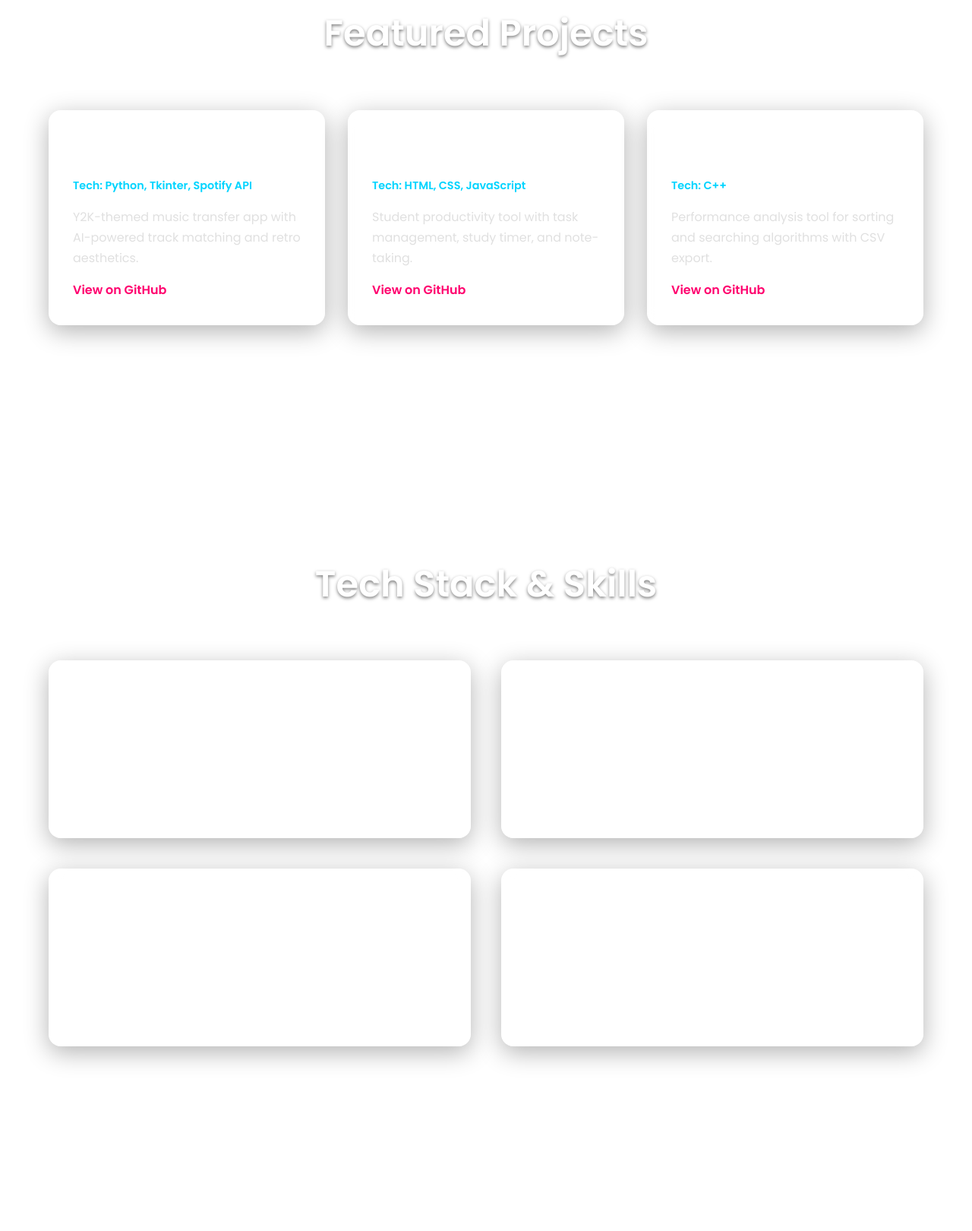
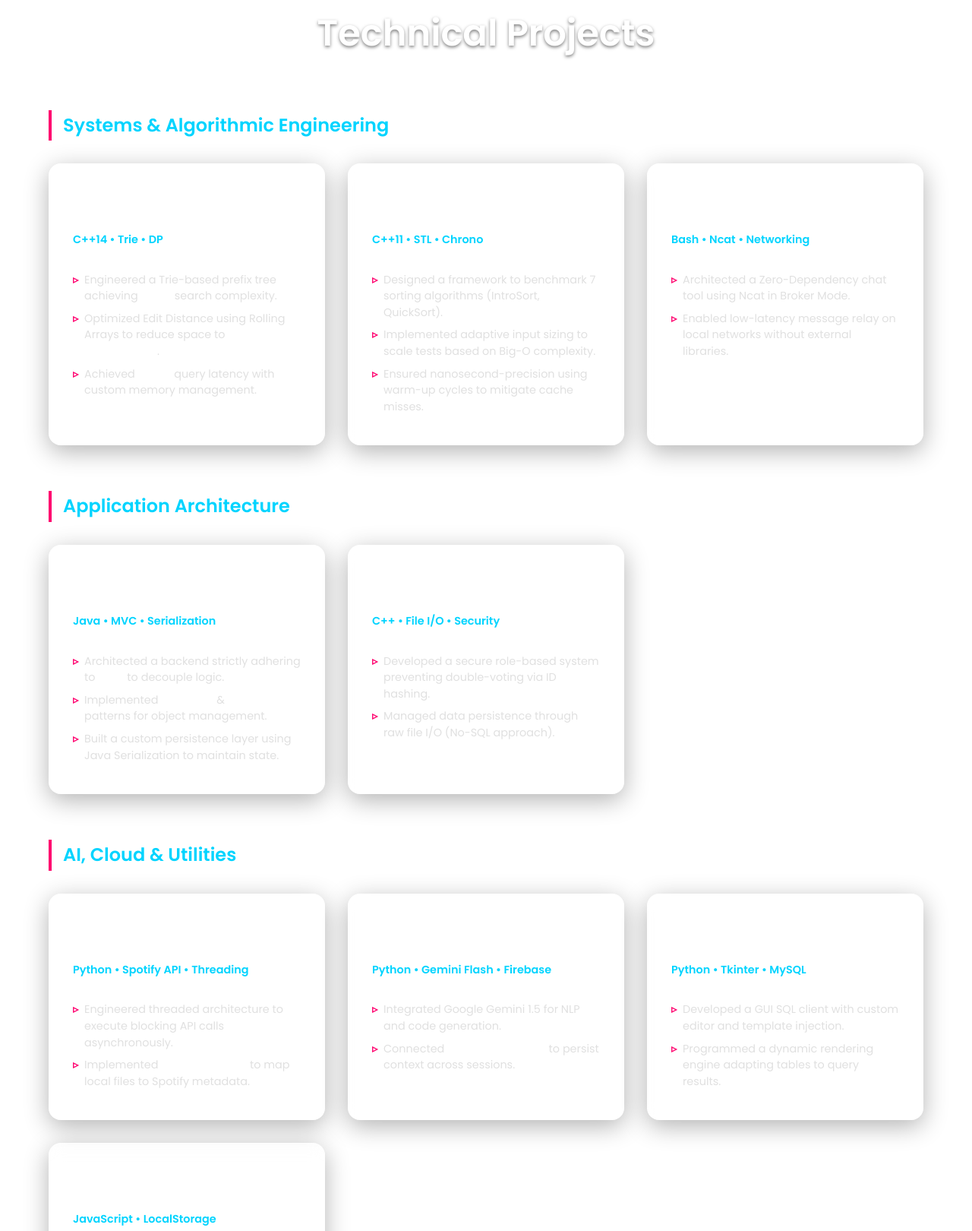
Before and after one commit to codev-aryan/portfolio, a plain HTML site: page index.html in a window 1280 px wide. Shown: the part 4035-5655 px from the top of the page at 76% size. Drawn offline with Linux system fonts and the light colour scheme.

Commit message:
Refine portfolio projects

```diff
--- a/index.html
+++ b/index.html
@@ -175,30 +175,103 @@
         </div>
     </section>
 
-    <section id="projects" class="content-section">
+ <section id="projects" class="content-section">
         <div class="container">
-            <h2 class="section-heading fade-in">Featured Projects</h2>
+            <h2 class="section-heading fade-in">Technical Projects</h2>
+
+            <h3 class="project-cat-header fade-in">Systems & Algorithmic Engineering</h3>
+            <div class="projects-grid">
+
+                <a href="https://github.com/codev-aryan/TextEngine" target="_blank" class="project-card glass-card fade-in">
+                    <h3>TextEngine</h3>
+                    <p class="project-tech">C++14 • Trie • DP</p>
+                    <ul class="project-bullets">
+                        <li>Engineered a Trie-based prefix tree achieving <strong>O(m)</strong> search complexity.</li>
+                        <li>Optimized Edit Distance using Rolling Arrays to reduce space to <strong>O(min(m,n))</strong>.</li>
+                        <li>Achieved <strong>&lt;50μs</strong> query latency with custom memory management.</li>
+                    </ul>
+                </a>
+
+                <a href="https://github.com/codev-aryan/algo-benchmark" target="_blank" class="project-card glass-card fade-in">
+                    <h3>AlgorithmBench</h3>
+                    <p class="project-tech">C++11 • STL • Chrono</p>
+                    <ul class="project-bullets">
+                        <li>Designed a framework to benchmark 7 sorting algorithms (IntroSort, QuickSort).</li>
+                        <li>Implemented adaptive input sizing to scale tests based on Big-O complexity.</li>
+                        <li>Ensured nanosecond-precision using warm-up cycles to mitigate cache misses.</li>
+                    </ul>
+                </a>
+
+                <a href="https://github.com/codev-aryan/TermiChat" target="_blank" class="project-card glass-card fade-in">
+                    <h3>TermiChat</h3>
+                    <p class="project-tech">Bash • Ncat • Networking</p>
+                    <ul class="project-bullets">
+                        <li>Architected a Zero-Dependency chat tool using Ncat in Broker Mode.</li>
+                        <li>Enabled low-latency message relay on local networks without external libraries.</li>
+                    </ul>
+                </a>
+            </div>
+
+            <h3 class="project-cat-header fade-in" style="margin-top: 60px;">Application Architecture</h3>
+            <div class="projects-grid">
+
+                <a href="https://github.com/codev-aryan/DineFlow" target="_blank" class="project-card glass-card fade-in">
+                    <h3>DineFlow</h3>
+                    <p class="project-tech">Java • MVC • Serialization</p>
+                    <ul class="project-bullets">
+                        <li>Architected a backend strictly adhering to <strong>MVC</strong> to decouple logic.</li>
+                        <li>Implemented <strong>Singleton</strong> & <strong>Factory</strong> patterns for object management.</li>
+                        <li>Built a custom persistence layer using Java Serialization to maintain state.</li>
+                    </ul>
+                </a>
+
+                <a href="https://github.com/codev-aryan/Voting-management-system" target="_blank" class="project-card glass-card fade-in">
+                    <h3>Voting System</h3>
+                    <p class="project-tech">C++ • File I/O • Security</p>
+                    <ul class="project-bullets">
+                        <li>Developed a secure role-based system preventing double-voting via ID hashing.</li>
+                        <li>Managed data persistence through raw file I/O (No-SQL approach).</li>
+                    </ul>
+                </a>
+            </div>
+
+            <h3 class="project-cat-header fade-in" style="margin-top: 60px;">AI, Cloud & Utilities</h3>
             <div class="projects-grid">
 
                 <a href="https://github.com/codev-aryan/RetroStream2000" target="_blank" class="project-card glass-card fade-in">
                     <h3>RetroStream 2000</h3>
-                    <p class="project-tech">Tech: Python, Tkinter, Spotify API</p>
-                    <p class="project-desc">Y2K-themed music transfer app with AI-powered track matching and retro aesthetics.</p>
-                    <span class="project-link">View on GitHub</span>
+                    <p class="project-tech">Python • Spotify API • Threading</p>
+                    <ul class="project-bullets">
+                        <li>Engineered threaded architecture to execute blocking API calls asynchronously.</li>
+                        <li>Implemented <strong>Fuzzy Matching</strong> to map local files to Spotify metadata.</li>
+                    </ul>
+                </a>
+
+                <a href="https://github.com/codev-aryan/rytex" target="_blank" class="project-card glass-card fade-in">
+                    <h3>Rytex AI</h3>
+                    <p class="project-tech">Python • Gemini Flash • Firebase</p>
+                    <ul class="project-bullets">
+                        <li>Integrated Google Gemini 1.5 for NLP and code generation.</li>
+                        <li>Connected <strong>Firebase Firestore</strong> to persist context across sessions.</li>
+                    </ul>
+                </a>
+
+                <a href="https://github.com/codev-aryan/PySql" target="_blank" class="project-card glass-card fade-in">
+                    <h3>PySql Client</h3>
+                    <p class="project-tech">Python • Tkinter • MySQL</p>
+                    <ul class="project-bullets">
+                        <li>Developed a GUI SQL client with custom editor and template injection.</li>
+                        <li>Programmed a dynamic rendering engine adapting tables to query results.</li>
+                    </ul>
                 </a>
 
                 <a href="https://github.com/codev-aryan/stark" target="_blank" class="project-card glass-card fade-in">
                     <h3>STARK</h3>
-                    <p class="project-tech">Tech: HTML, CSS, JavaScript</p>
-                    <p class="project-desc">Student productivity tool with task management, study timer, and note-taking.</p>
-                    <span class="project-link">View on GitHub</span>
-                </a>
-
-                <a href="https://github.com/codev-aryan/algo-benchmark" target="_blank" class="project-card glass-card fade-in">
-                    <h3>AlgorithmBench</h3>
-                    <p class="project-tech">Tech: C++</p>
-                    <p class="project-desc">Performance analysis tool for sorting and searching algorithms with CSV export.</p>
-                    <span class="project-link">View on GitHub</span>
+                    <p class="project-tech">JavaScript • LocalStorage</p>
+                    <ul class="project-bullets">
+                        <li>Built a task suite using LocalStorage for client-side only persistence.</li>
+                        <li>Eliminated backend latency by managing state entirely in the browser.</li>
+                    </ul>
                 </a>
 
             </div>
--- a/styles.css
+++ b/styles.css
@@ -691,3 +691,60 @@ body {
         text-align: center;
     }
 }
+
+/* --- New Styles for Updated Project Section --- */
+
+.project-cat-header {
+    color: var(--accent-cyan);
+    font-size: 1.5rem;
+    font-weight: 600;
+    margin-bottom: 30px;
+    padding-left: 15px;
+    border-left: 4px solid var(--accent-pink);
+    text-align: left; /* Aligns header to left */
+}
+
+/* Update Card Layout for Bullet Points */
+.project-card {
+    align-items: flex-start; /* Align text to left, not center */
+    text-align: left;
+    height: 100%; /* Ensure uniform height in grid */
+}
+
+.project-bullets {
+    list-style: none;
+    margin-top: 15px;
+    padding: 0;
+    width: 100%;
+}
+
+.project-bullets li {
+    font-size: 0.9rem;
+    color: var(--text-gray);
+    margin-bottom: 8px;
+    position: relative;
+    padding-left: 15px;
+    line-height: 1.5;
+}
+
+.project-bullets li::before {
+    content: '▹'; /* Stylized bullet */
+    position: absolute;
+    left: 0;
+    top: 0;
+    color: var(--accent-pink);
+    font-weight: bold;
+}
+
+/* Emphasize keywords inside bullets */
+.project-bullets li strong {
+    color: var(--text-white);
+    font-weight: 600;
+}
+
+/* Adjust grid for tablets */
+@media (max-width: 1024px) {
+    .project-card {
+        padding: 20px;
+    }
+}
```
Also changed, not shown: 3 other files.
